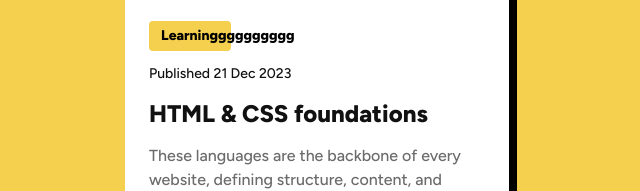
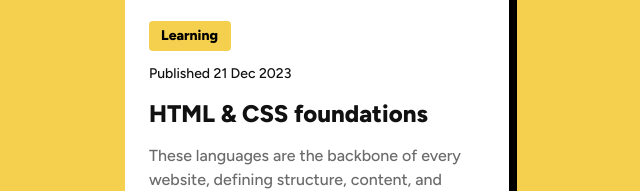
Before and after one commit to A1veon/Blog-preview-card, a plain HTML site: page index.html in a window 1280 px wide. Shown: the part 367-558 px from the top of the page, 323-963 px from the left. Drawn offline with Linux system fonts and the light colour scheme; files whose address does not match are found by name.

Commit message:
index fixed

```diff
--- a/index.html
+++ b/index.html
@@ -22,7 +22,7 @@
       <div class="section">
 
         <h4 class="section-topic h4">
-          Learningggggggggg
+          Learning
         </h4>
 
         <p class="section-published__date">
```
